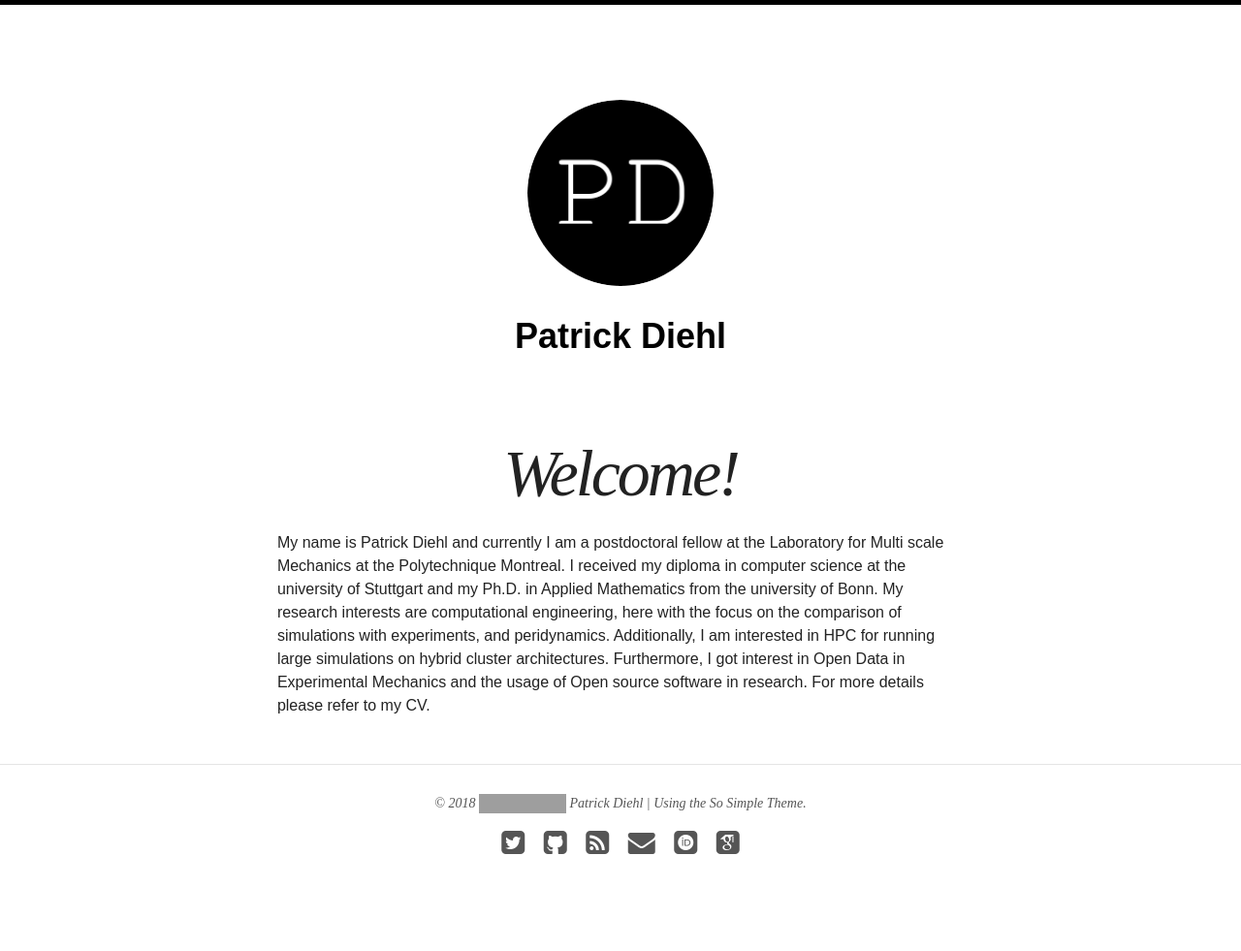
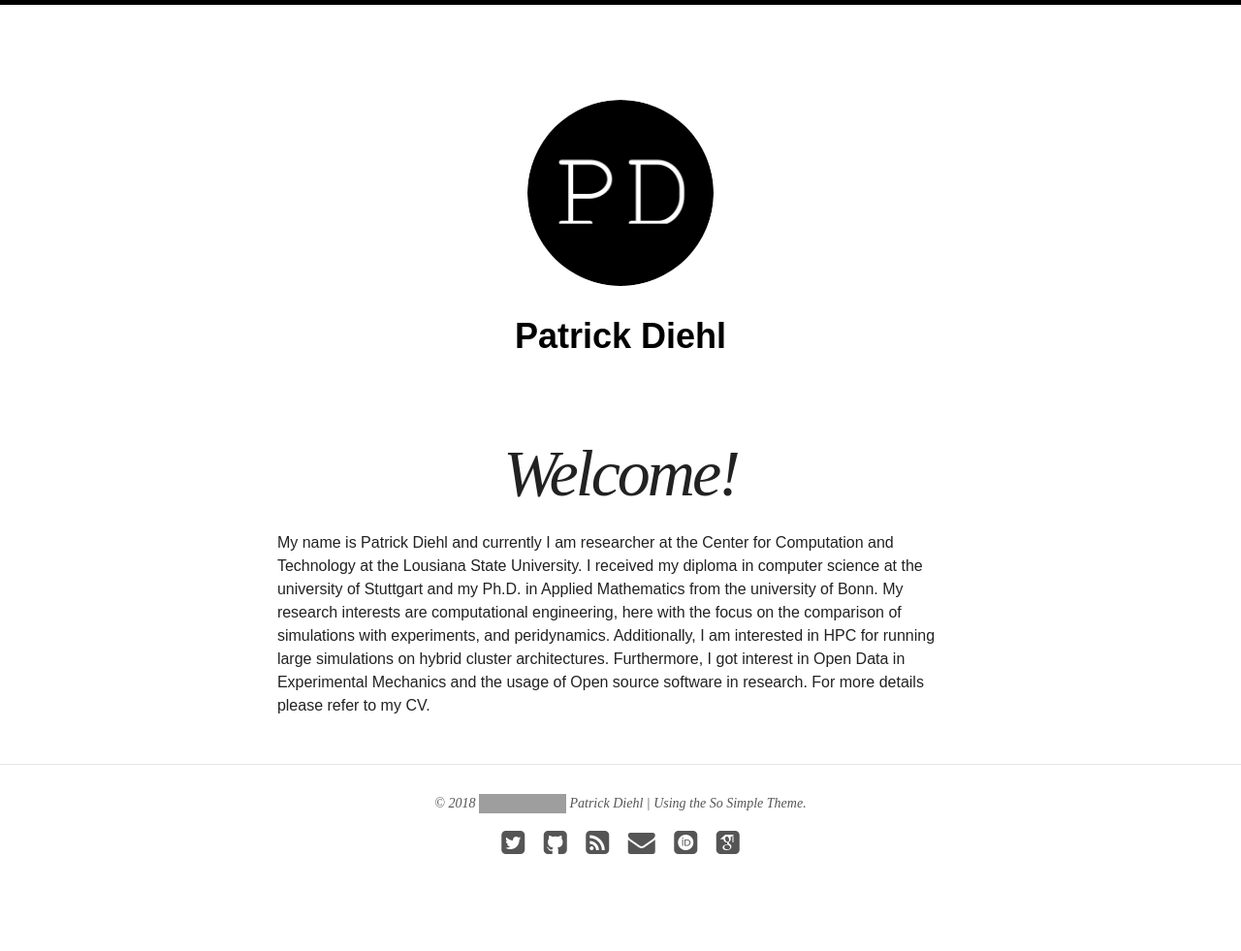
Before and after one commit to diehlpk/diehlpk.github.io, a Jekyll site: the page built from index.html, in a window 1280 px wide. Shown: the whole page at 97% size. Built offline with Jekyll 4.4.1, drawn with Linux system fonts in a browser that asks for light colours; nearby versions of some CDN libraries; some web fonts are replaced; grey boxes are pictures that could not be loaded.

Commit message:
Update index

```diff
--- a/index.html
+++ b/index.html
@@ -4,4 +4,4 @@ title: Welcome!
 excerpt: "Blog about research, Linux, and higher education"
 search_omit: true
 ---
-My name is Patrick Diehl and currently I am a postdoctoral fellow at the Laboratory for Multi scale Mechanics at the Polytechnique Montreal. I received my diploma in computer science at the university of Stuttgart and my Ph.D. in Applied Mathematics from the university of Bonn. My research interests are computational engineering, here with the focus on the comparison of simulations with experiments, and peridynamics. Additionally, I am interested in HPC for running large simulations on hybrid cluster architectures. Furthermore, I got interest in <a href="https://opendataexpmechanics.github.io/">Open Data in Experimental Mechanics</a> and the usage of <a href="https://flossforscience.github.io/">Open source software</a> in research. For more details please refer to my <a href="https://diehlpk.github.io/cv/">CV</a>.
+My name is Patrick Diehl and currently I am researcher at the Center for Computation and Technology at the Lousiana State University. I received my diploma in computer science at the university of Stuttgart and my Ph.D. in Applied Mathematics from the university of Bonn. My research interests are computational engineering, here with the focus on the comparison of simulations with experiments, and peridynamics. Additionally, I am interested in HPC for running large simulations on hybrid cluster architectures. Furthermore, I got interest in <a href="https://opendataexpmechanics.github.io/">Open Data in Experimental Mechanics</a> and the usage of <a href="https://flossforscience.github.io/">Open source software</a> in research. For more details please refer to my <a href="https://diehlpk.github.io/cv/">CV</a>.
```
